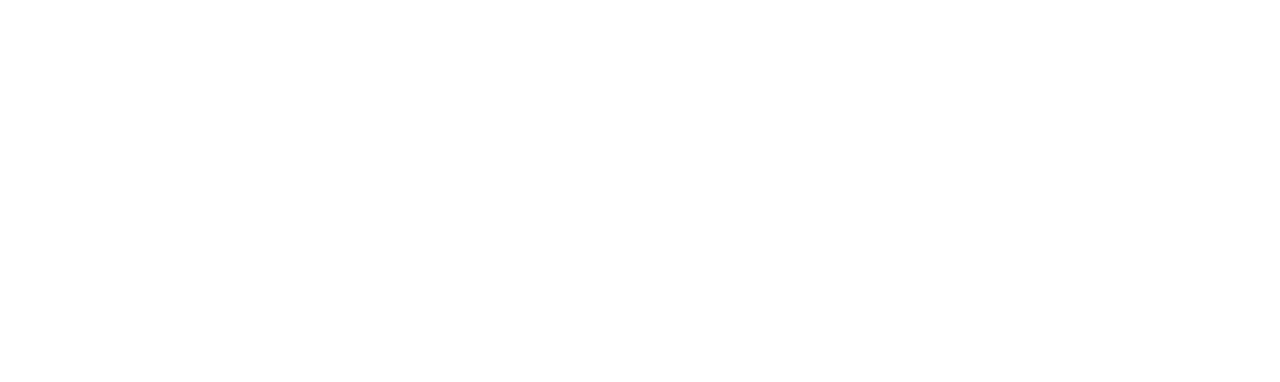
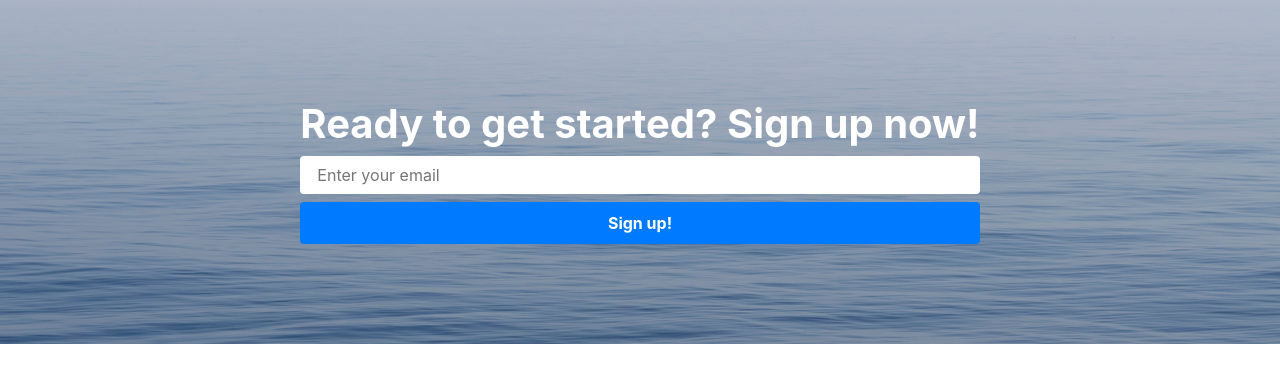
Before and after one commit to igor-stojanovski/workshopIgorStojanovski, a plain HTML site: page index.html in a window 1280 px wide. Drawn offline with Linux system fonts and the light colour scheme.

Commit message:
footer completed

```diff
--- a/css/main.css
+++ b/css/main.css
@@ -12,3 +12,11 @@ body {
 }
 
 /* Global styles */
+
+/* footer */
+
+footer {
+  background-image: url(../images/01/img1.jpg);
+  background-position: center;
+  background-size: cover;
+}
--- a/index.html
+++ b/index.html
@@ -14,6 +14,32 @@
     <title>Bootstrap</title>
   </head>
   <body>
+    <footer>
+      <div
+        class="section container d-flex flex-column justify-content-center align-items-center"
+      >
+        <div class="footer-content">
+          <h4 class="h1 text-white font-weight-bold">
+            Ready to get started? Sign up now!
+          </h4>
+          <form class="w-100">
+            <input
+              type="email"
+              name="email"
+              id="email-footer"
+              class="btn-block pl-3 bg-white btn text-left"
+              placeholder="Enter your email"
+            />
+            <button
+              type="submit"
+              class="btn btn-block text-white text-center bg-primary p-2 font-weight-bold"
+            >
+              Sign up!
+            </button>
+          </form>
+        </div>
+      </div>
+    </footer>
     <!-- Jquery -->
     <script src="./js/jquery-3.6.1.min.js"></script>
 
```
